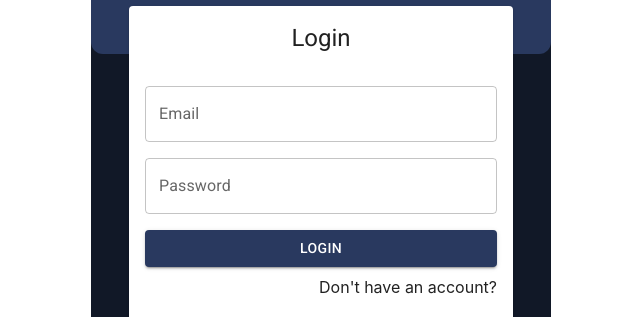
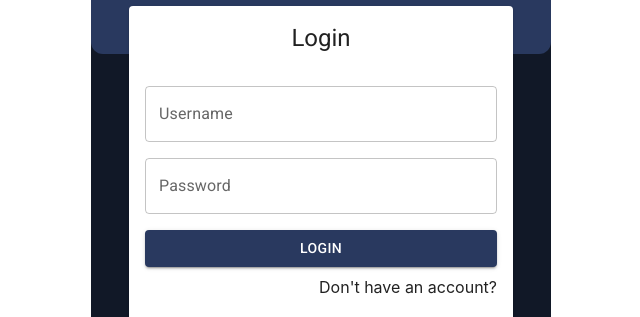
Before and after one commit to unifiedchat/frontend, a Next.js app: page /login in a window 1280 px wide. Shown: the part 276-593 px from the top of the page, without its empty margins (319-959 px from the left). Built offline with nearby package versions, Linux system fonts and the light colour scheme.

Commit message:
🚑 Fix login/signup form

```diff
--- a/package.json
+++ b/package.json
@@ -3,7 +3,7 @@
   "version": "0.1.0",
   "private": true,
   "scripts": {
-    "dev": "next dev --port 3002",
+    "dev": "next dev --port 3001",
     "build": "next build",
     "start": "next start",
     "lint": "next lint --fix"
--- a/src/@core/components/Auth.tsx
+++ b/src/@core/components/Auth.tsx
@@ -1,11 +1,11 @@
 import HomeIcon from "@mui/icons-material/Home";
-import {Card, CardContent, Grid, Typography} from "@mui/material";
+import { Card, CardContent, Grid, Typography } from "@mui/material";
+import Button from "@mui/material/Button";
 import TextField from "@mui/material/TextField";
-import Button from "@mui/material/Button";
-import {useRouter} from "next/router";
-import {useState} from "react";
-import {createUser, loginUser} from "../../services/ApiService";
+import { useRouter } from "next/router";
+import { useState } from "react";
 import toast from "react-hot-toast";
+import { createUser, loginUser } from "../../services/ApiService";
 import catchMessage from "../utils/catchMessage";
 
 interface AuthProps {
@@ -31,7 +31,7 @@ export default function Auth({register}: AuthProps) {
             password,
         };
 
-        if (e === "register") {
+        if (register) {
             data["email"] = email;
 
             createUser(data).then(() => {
@@ -40,7 +40,8 @@ export default function Auth({register}: AuthProps) {
                     position: "bottom-right",
                 })
             }).catch(catchMessage);
-        } else if (e === "login") {
+        } else  {
+            console.log(data);
             loginUser(data).then(() => {
                 toast.success("Login successfully", {
                     duration: 3000,
@@ -61,16 +62,16 @@ export default function Auth({register}: AuthProps) {
                         <CardContent>
                             <Typography variant="h5">{register ? "Register" : "Login"}</Typography>
                             <Grid container spacing={2} marginTop={2}>
-                                {register && (
+
                                     <Grid item xs={12}>
                                         <TextField fullWidth label="Username" value={username}
                                                    onChange={(e) => setUsername(e.target.value)}/>
                                     </Grid>
-                                )}
-                                <Grid item xs={12}>
+
+                                {register && (<Grid item xs={12}>
                                     <TextField fullWidth label="Email" value={email}
                                                onChange={(e) => setEmail(e.target.value)}/>
-                                </Grid>
+                                </Grid>)}
 
                                 <Grid item xs={12}>
                                     <TextField fullWidth label="Password" value={password}
@@ -88,7 +89,7 @@ export default function Auth({register}: AuthProps) {
                             {!register && (
                                 <div className="flex justify-end w-full mt-2">
                                     <span className="!text-right hover:text-blue-800 cursor-pointer"
-                                          onClick={() => redirectToPage("register")}>Don't have an account?</span>
+                                          onClick={() => redirectToPage("register")}>Don&apos;t have an account?</span>
                                 </div>
                             )}
 
```
Also changed, not shown: src/services/ApiService.ts (line endings or trailing spaces).
